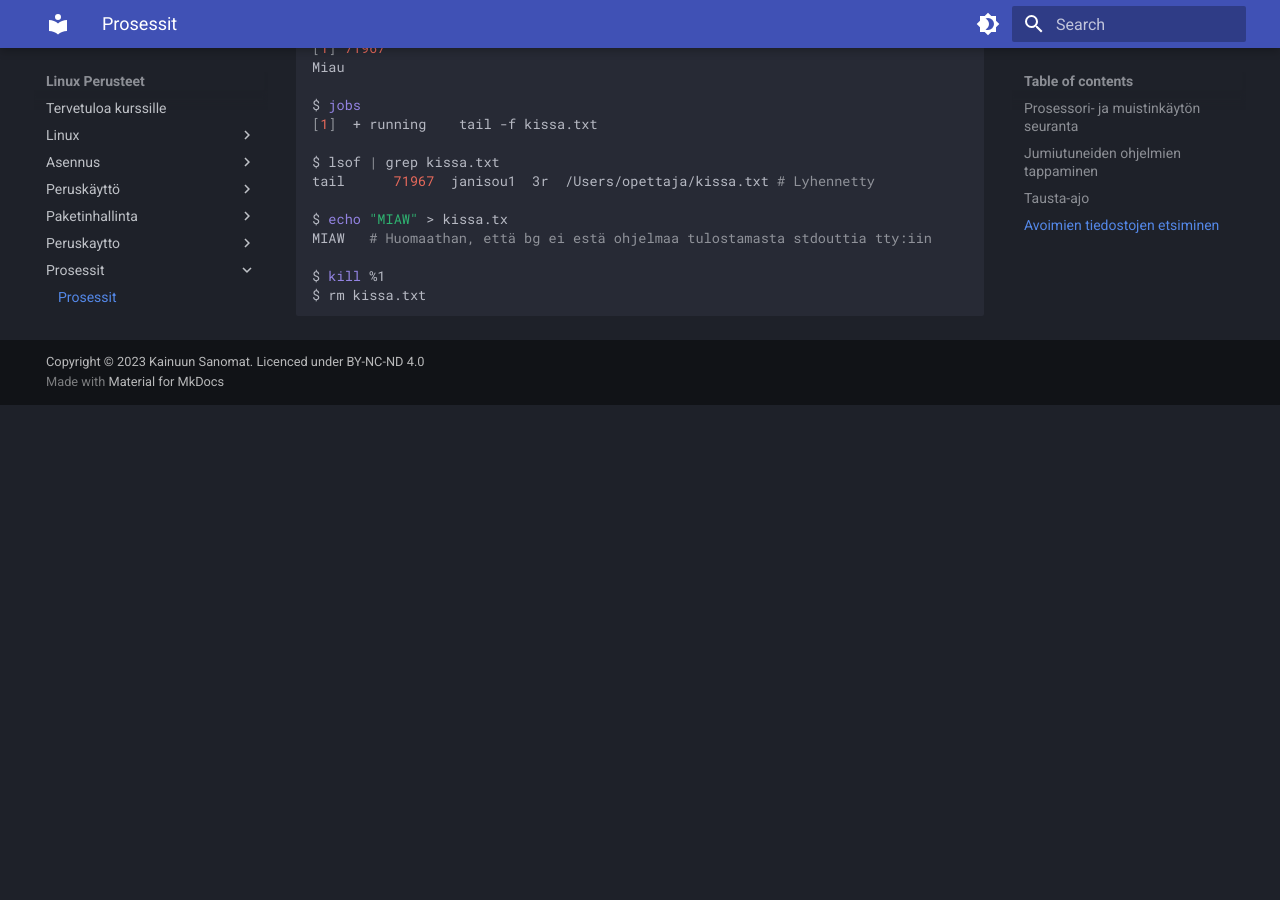
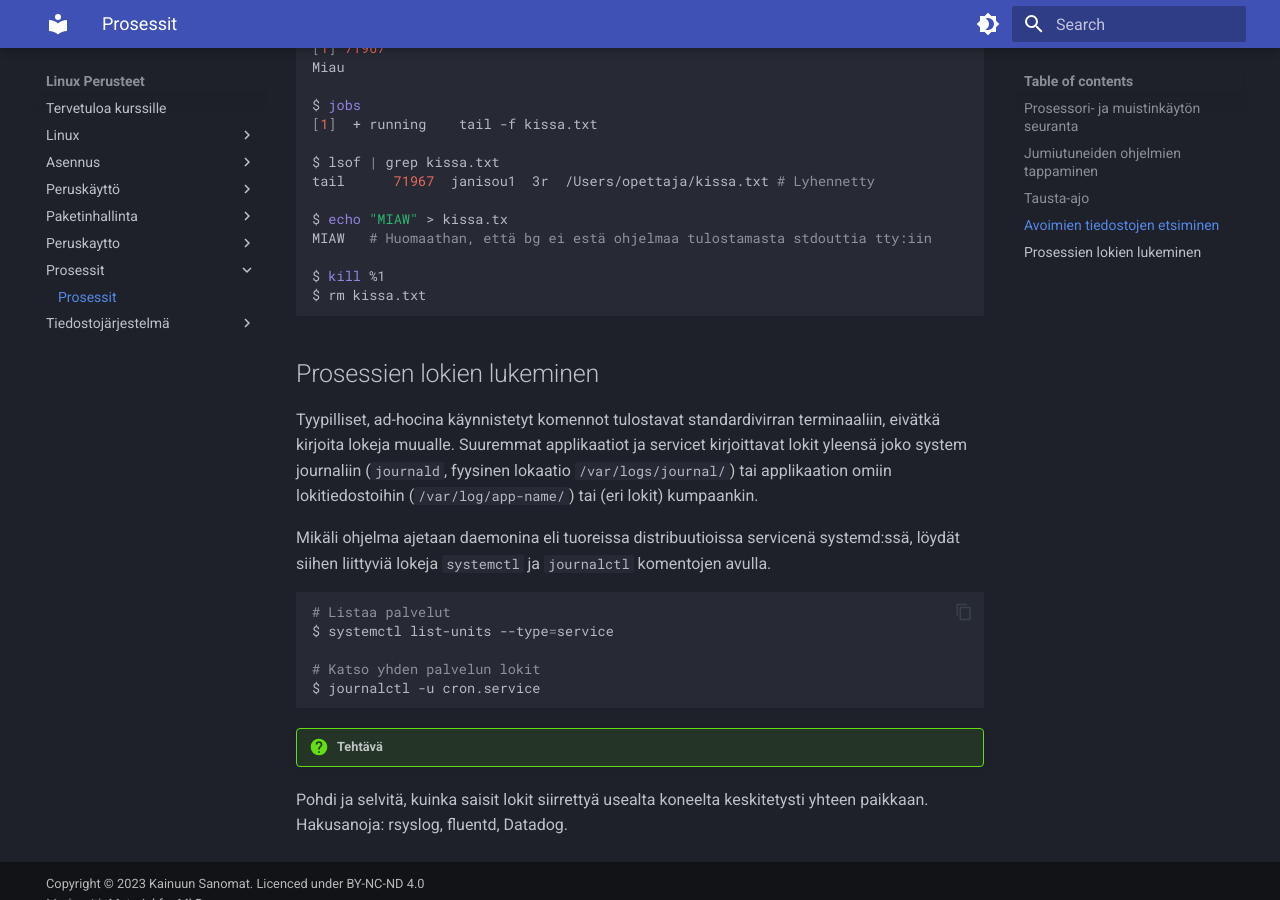
Before and after one commit to sourander/linux-perusteet, an MkDocs documentation site: the page built from docs/prosessit/prosessit.md, in a window 1280 px wide and 900 px high, scrolled down 4785 px. Built offline with MkDocs 1.6.1 and Material for MkDocs 9.7.7, drawn with Linux system fonts in a browser that asks for light colours; before the commit the page ends 5190 px from its top, so only the background shows below that.

Commit message:
Added journalctl

````diff
--- a/docs/prosessit/prosessit.md
+++ b/docs/prosessit/prosessit.md
@@ -210,3 +210,20 @@
 $ kill %1
 $ rm kissa.txt
 ```
+
+## Prosessien lokien lukeminen
+
+Tyypilliset, ad-hocina käynnistetyt komennot tulostavat standardivirran terminaaliin, eivätkä kirjoita lokeja muualle. Suuremmat applikaatiot ja servicet kirjoittavat lokit yleensä joko system journaliin (`journald`, fyysinen lokaatio `/var/logs/journal/`) tai applikaation omiin lokitiedostoihin (`/var/log/app-name/`) tai (eri lokit) kumpaankin.
+
+Mikäli ohjelma ajetaan daemonina eli tuoreissa distribuutioissa servicenä systemd:ssä, löydät siihen liittyviä lokeja `systemctl` ja `journalctl` komentojen avulla.
+
+```bash
+# Listaa palvelut
+$ systemctl list-units --type=service
+
+# Katso yhden palvelun lokit
+$ journalctl -u cron.service
+```
+
+!!! question "Tehtävä"
+   Pohdi ja selvitä, kuinka saisit lokit siirrettyä usealta koneelta keskitetysti yhteen paikkaan. Hakusanoja: rsyslog, fluentd, Datadog.
````
Also changed, not shown: docs/linux/kernel.md (+19 -1 lines), 1 other file.
